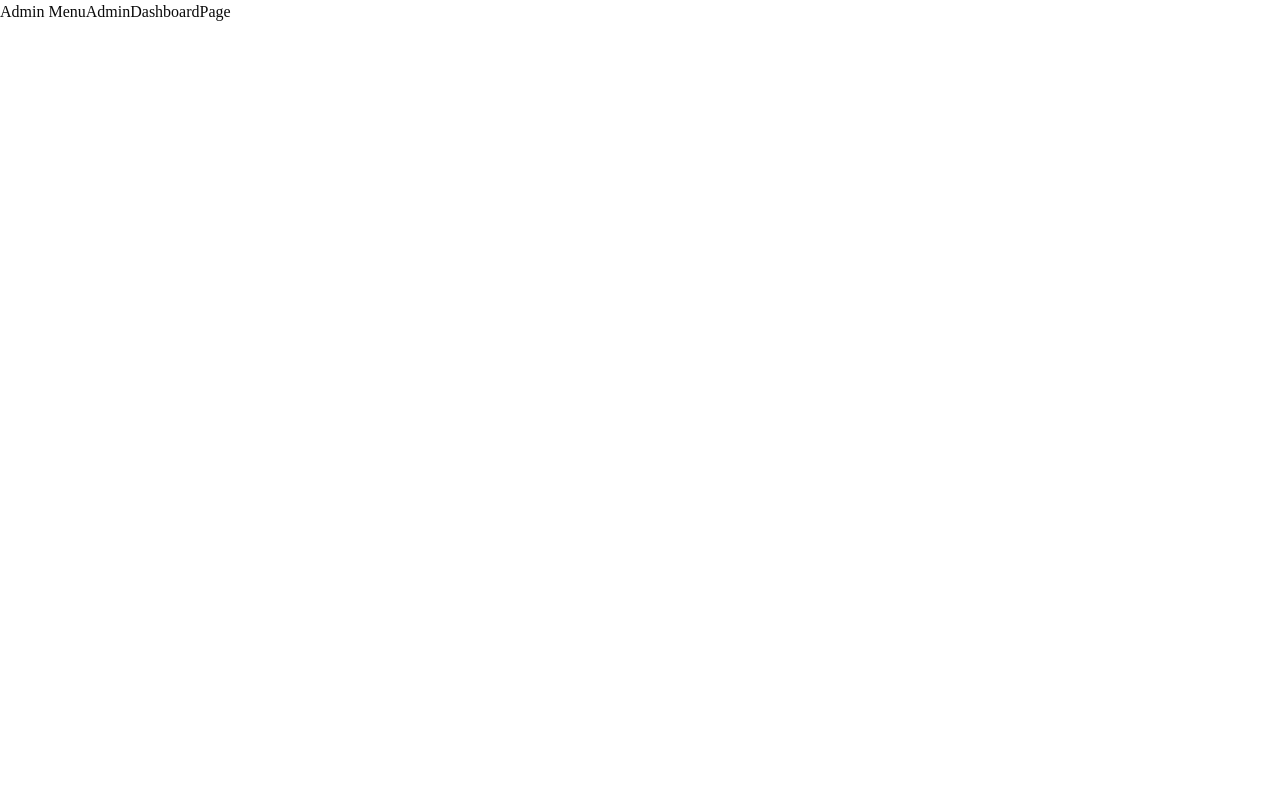
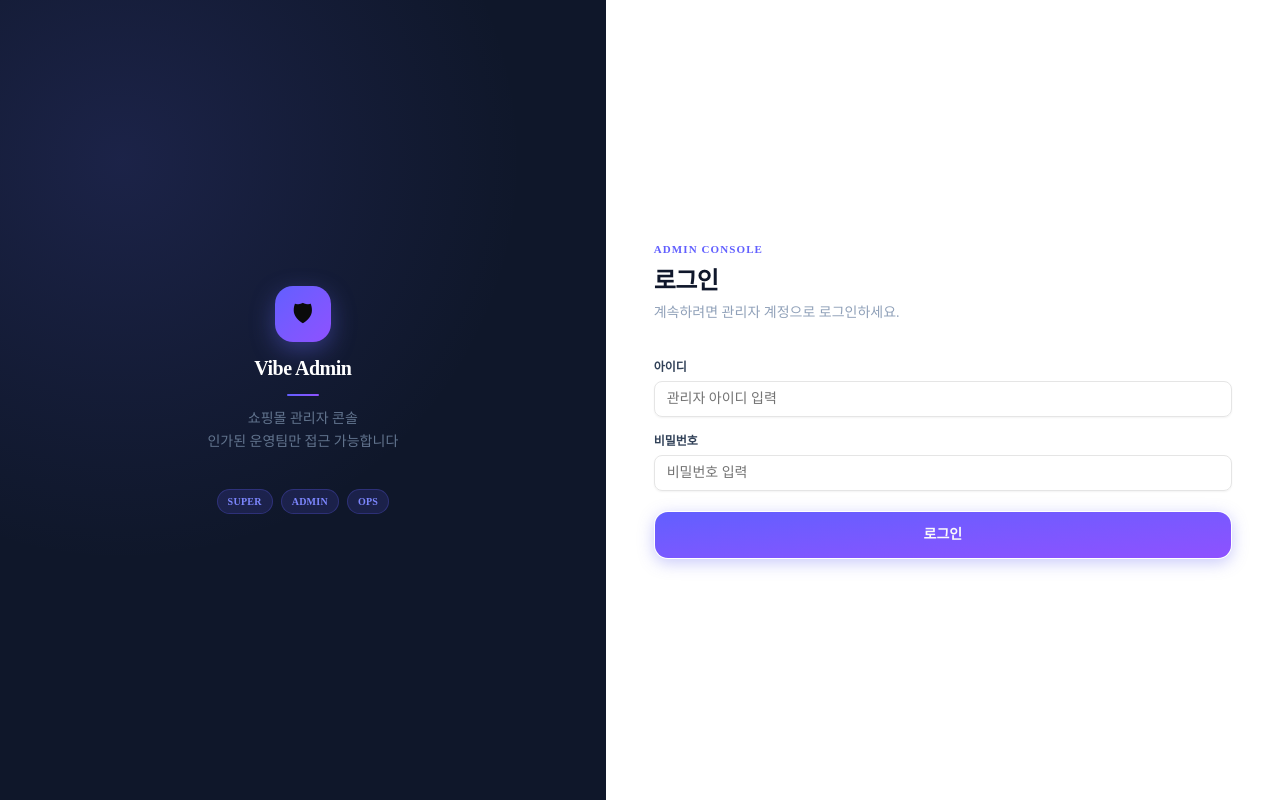
Before and after one commit to nano124124/vibe-myself, a Next.js app in the folder frontend/: page /admin in a window 1280 px wide. Built offline with nearby package versions, Linux system fonts and the light colour scheme; no server answers.

Commit message:
feat: implement admin login page at /admin root

```diff
--- a/frontend/app/admin/layout.tsx
+++ b/frontend/app/admin/layout.tsx
@@ -1,10 +1,3 @@
 export default function AdminLayout({ children }: { children: React.ReactNode }) {
-  return (
-    <div style={{ display: 'flex' }}>
-      <aside>
-        <nav>Admin Menu</nav>
-      </aside>
-      <main>{children}</main>
-    </div>
-  )
+  return <>{children}</>
 }
--- a/frontend/app/admin/page.tsx
+++ b/frontend/app/admin/page.tsx
@@ -1,3 +1,5 @@
-export default function AdminDashboardPage() {
-  return <div>AdminDashboardPage</div>
+import AdminLoginForm from '@/components/system/AdminLoginForm'
+
+export default function AdminLoginPage() {
+  return <AdminLoginForm />
 }
```
